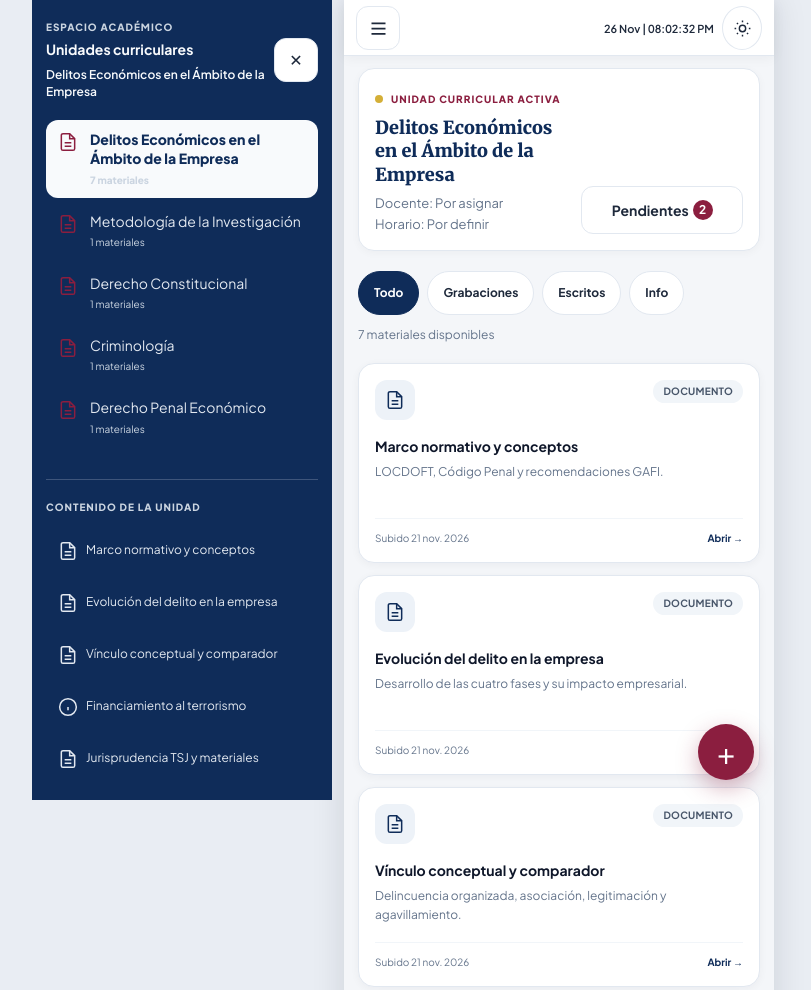
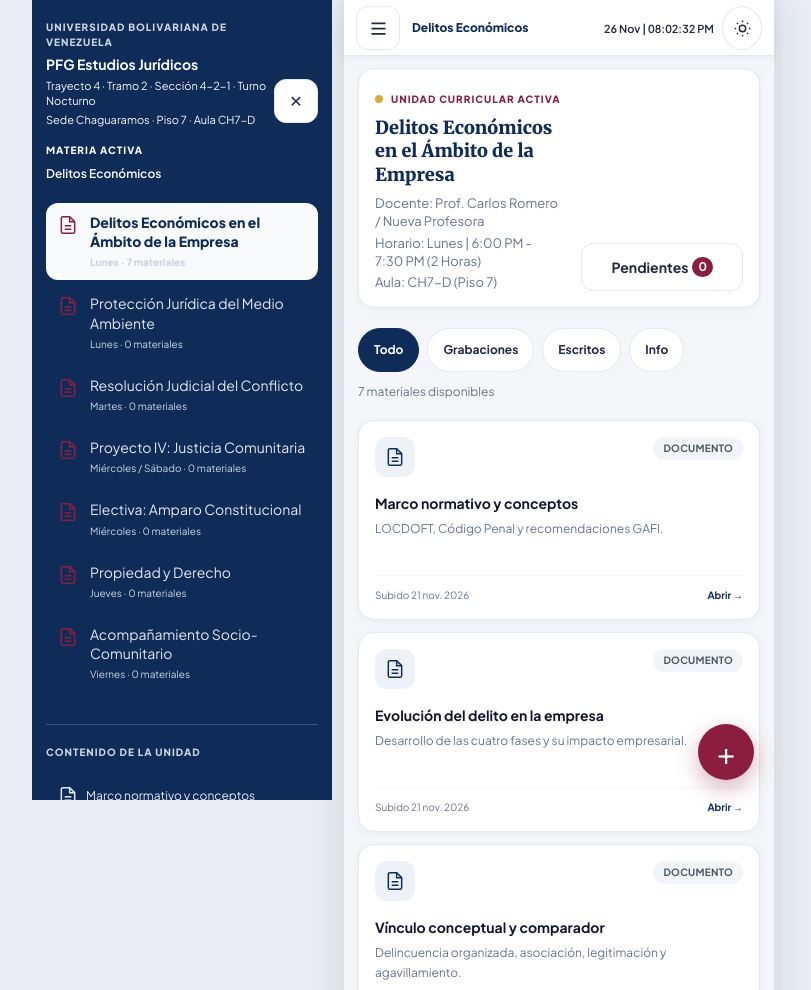
Before and after one commit to Issalock/Delitos-Econ-micos-en-el-mbito-de-la-E, a plain HTML site: page index.html in a window 1280 px wide. Shown: the top 990 px of the page, without its empty margins (81-892 px from the left). Drawn offline with nearby package versions, Linux system fonts and the light colour scheme.

```diff
--- a/index.html
+++ b/index.html
@@ -345,7 +345,17 @@
             gap: 8px;
         }
         .header-inner > div:first-child { flex: 1 1 auto; min-width: 0; }
-        .header-inner > div:first-child > :not(.menu-toggle) { display: none; }
+        .header-inner > div:first-child > :not(.menu-toggle):not(#active-course-short) { display: none; }
+        #active-course-short {
+            display: block;
+            max-width: 132px;
+            overflow: hidden;
+            color: var(--navy);
+            font-size: 12px;
+            font-weight: 800;
+            text-overflow: ellipsis;
+            white-space: nowrap;
+        }
         .header-inner > div:last-child { flex: 0 0 auto; gap: 8px; }
         .header-inner > div:last-child > div { max-width: 190px; }
         .header-inner .clock-label { display: none; }
@@ -579,6 +589,7 @@
                         <p class="text-[10px] uppercase tracking-[.16em] font-extrabold text-[#8B1E3F]">Aula Virtual • UBV</p>
                         <h1 class="font-bold text-sm sm:text-base truncate">Sistema Educativo Web</h1>
                     </div>
+                    <span id="active-course-short">Delitos Económicos</span>
                 </div>
                 <div class="flex items-center gap-2 sm:gap-3">
                     <div class="text-right">
@@ -597,8 +608,11 @@
         <aside class="sidebar" id="sidebar" aria-label="Navegación de unidades curriculares">
             <div class="flex items-center justify-between mb-5">
                 <div>
-                    <p class="text-[10px] uppercase tracking-widest font-extrabold text-slate-500">Espacio académico</p>
-                    <h2 class="font-bold text-sm mt-1">Unidades curriculares</h2>
+                    <p class="text-[10px] uppercase tracking-widest font-extrabold text-slate-500">Universidad Bolivariana de Venezuela</p>
+                    <h2 class="font-bold text-sm mt-1">PFG Estudios Jurídicos</h2>
+                    <p class="mt-1 text-[11px] leading-snug text-slate-300">Trayecto 4 · Tramo 2 · Sección 4-2-1 · Turno Nocturno</p>
+                    <p class="mt-1 text-[11px] leading-snug text-slate-300">Sede Chaguaramos · Piso 7 · Aula CH7-D</p>
+                    <p class="mt-4 text-[10px] uppercase tracking-widest font-extrabold text-slate-400">Materia activa</p>
                     <p id="drawer-active-course" class="mt-2 text-xs font-semibold leading-snug"></p>
                 </div>
                 <button class="menu-toggle" type="button" aria-label="Cerrar navegación" onclick="toggleSidebar(false)">✕</button>
@@ -1394,8 +1408,11 @@
             {
                 id: 'delitos-economicos',
                 nombre: 'Delitos Económicos en el Ámbito de la Empresa',
-                profesor: 'Por asignar',
-                horario: 'Por definir',
+                nombreCorto: 'Delitos Económicos',
+                diasClase: 'Lunes',
+                profesor: 'Prof. Carlos Romero / Nueva Profesora',
+                horario: 'Lunes | 6:00 PM - 7:30 PM (2 Horas)',
+                aula: 'CH7-D (Piso 7)',
                 recursos: [
                     { id: 'marco-normativo', tipo: 'escrito', titulo: 'Marco normativo y conceptos', descripcion: 'LOCDOFT, Código Penal y recomendaciones GAFI.', fechaSubida: '2026-11-21', urlOContenido: 'tab-1', modulo: 1 },
                     { id: 'evolucion-delito', tipo: 'escrito', titulo: 'Evolución del delito en la empresa', descripcion: 'Desarrollo de las cuatro fases y su impacto empresarial.', fechaSubida: '2026-11-21', urlOContenido: 'tab-2', modulo: 2 },
@@ -1405,15 +1422,74 @@
                     { id: 'infografia-oficial', tipo: 'info', titulo: 'Infografía oficial', descripcion: 'Síntesis visual de los cinco ejes de la unidad curricular.', fechaSubida: '2026-11-21', urlOContenido: 'tab-5', modulo: 5, scrollTarget: 'github-infographic-main' },
                     { id: 'grabacion-exposicion', tipo: 'grabacion', titulo: 'Material audiovisual relacionado', descripcion: 'Grabación vinculada con la exposición y el cumplimiento normativo.', fechaSubida: '2026-11-21', urlOContenido: 'tab-5', modulo: 5, scrollTarget: 'github-whatsapp-video' }
                 ],
-                pendientes: [
-                    { id: 'actividad-analisis', tipo: 'taller', titulo: 'Taller: análisis de riesgos en la empresa', fechaEntrega: '2026-12-10', completado: false },
-                    { id: 'evaluacion-modulo', tipo: 'examen', titulo: 'Evaluación de marco normativo', fechaEntrega: '2026-12-17', completado: false }
-                ]
+                pendientes: []
             },
-            { id: 'metodologia-investigacion', nombre: 'Metodología de la Investigación', profesor: 'Por asignar', horario: 'Por definir', recursos: [{ id: 'metodologia-guia', tipo: 'escrito', titulo: 'Guía de metodología', descripcion: 'Material de ejemplo para reemplazar por el contenido oficial.', fechaSubida: '2026-11-26', urlOContenido: 'Guía de estudio' }], pendientes: [] },
-            { id: 'derecho-constitucional', nombre: 'Derecho Constitucional', profesor: 'Por asignar', horario: 'Por definir', recursos: [{ id: 'constitucional-intro', tipo: 'info', titulo: 'Introducción a la unidad', descripcion: 'Espacio de ejemplo para organizar información general.', fechaSubida: '2026-11-26', urlOContenido: 'Información general' }], pendientes: [] },
-            { id: 'criminologia', nombre: 'Criminología', profesor: 'Por asignar', horario: 'Por definir', recursos: [{ id: 'criminologia-audio', tipo: 'grabacion', titulo: 'Clase introductoria', descripcion: 'Recurso demostrativo; sustituir por la grabación real.', fechaSubida: '2026-11-26', urlOContenido: '' }], pendientes: [] },
-            { id: 'derecho-penal', nombre: 'Derecho Penal Económico', profesor: 'Por asignar', horario: 'Por definir', recursos: [{ id: 'penal-material', tipo: 'escrito', titulo: 'Lectura inicial', descripcion: 'Ejemplo de recurso documental para esta unidad.', fechaSubida: '2026-11-26', urlOContenido: 'Lectura inicial' }], pendientes: [] }
+            {
+                id: 'proteccion-ambiente',
+                nombre: 'Protección Jurídica del Medio Ambiente',
+                nombreCorto: 'Medio Ambiente',
+                diasClase: 'Lunes',
+                profesor: 'Prof. Yesenia Azuaje',
+                horario: 'Lunes | 7:30 PM - 9:00 PM (2 Horas)',
+                aula: 'CH7-D (Piso 7)',
+                recursos: [],
+                pendientes: []
+            },
+            {
+                id: 'resolucion-conflictos',
+                nombre: 'Resolución Judicial del Conflicto',
+                nombreCorto: 'Resolución del Conflicto',
+                diasClase: 'Martes',
+                profesor: 'Prof. Julian Matute',
+                horario: 'Martes | 6:00 PM - 8:15 PM (3 Horas)',
+                aula: 'CH7-D (Piso 7)',
+                recursos: [],
+                pendientes: []
+            },
+            {
+                id: 'proyecto-iv',
+                nombre: 'Proyecto IV: Justicia Comunitaria',
+                nombreCorto: 'Proyecto IV',
+                diasClase: 'Miércoles / Sábado',
+                profesor: 'Prof. Yajaira Prim',
+                horario: 'Miércoles (Teoría 2h: 6:00 PM - 7:30 PM) y Sábado (Práctica 6h: 7:30 AM - 12:00 PM)',
+                aula: 'CH7-D / Comunidad',
+                recursos: [],
+                pendientes: []
+            },
+            {
+                id: 'amparo-constitucional',
+                nombre: 'Electiva: Amparo Constitucional',
+                nombreCorto: 'Amparo Constitucional',
+                diasClase: 'Miércoles',
+                profesor: 'Prof. Eugenio Herrera',
+                horario: 'Miércoles | 7:30 PM - 9:00 PM (2 Horas)',
+                aula: 'CH7-D (Piso 7)',
+                recursos: [],
+                pendientes: []
+            },
+            {
+                id: 'propiedad-derecho',
+                nombre: 'Propiedad y Derecho',
+                nombreCorto: 'Propiedad y Derecho',
+                diasClase: 'Jueves',
+                profesor: 'Prof. Luis Decimavilla',
+                horario: 'Jueves | 6:00 PM - 8:15 PM (3 Horas)',
+                aula: 'CH7-D (Piso 7)',
+                recursos: [],
+                pendientes: []
+            },
+            {
+                id: 'acompanamiento-comunitario',
+                nombre: 'Acompañamiento Socio-Comunitario',
+                nombreCorto: 'Acomp. Socio-Comunitario',
+                diasClase: 'Viernes',
+                profesor: 'Prof. Yldemaro Torres',
+                horario: 'Viernes | 6:00 PM - 7:30 PM (2 Horas)',
+                aula: 'CH7-D (Piso 7)',
+                recursos: [],
+                pendientes: []
+            }
         ];
 
         const unitIcons = {
@@ -1470,6 +1546,7 @@
                     });
                     if (Array.isArray(savedUnit.pendientes)) savedUnit.pendientes.forEach(activity => {
                         if (!activity || !activity.id || !activity.titulo) return;
+                        if (activity.id === 'actividad-analisis' || activity.id === 'evaluacion-modulo') return;
                         const index = unit.pendientes.findIndex(item => item.id === activity.id);
                         if (index < 0) unit.pendientes.push(activity);
                         else unit.pendientes[index] = { ...unit.pendientes[index], ...activity };
@@ -1497,12 +1574,12 @@
         }
 
         function renderUnitList() {
-            document.getElementById('drawer-active-course').textContent = getActiveUnit().nombre;
+            document.getElementById('drawer-active-course').textContent = getActiveUnit().nombreCorto;
             document.getElementById('unit-list').innerHTML = curricularUnits.map(unit => `
                 <button type="button" class="unit-button ${unit.id === activeUnitId ? 'active' : ''}" onclick="selectUnit('${escapeHTML(unit.id)}')">
                     <span class="flex items-start gap-3">
                         <span class="mt-0.5 text-[#8B1E3F]">${unitIcons.escrito}</span>
-                        <span class="min-w-0"><span class="block text-sm leading-snug">${escapeHTML(unit.nombre)}</span><span class="block mt-1 text-[10px] text-slate-500">${unit.recursos.length} materiales</span></span>
+                        <span class="min-w-0"><span class="block text-sm leading-snug">${escapeHTML(unit.nombre)}</span><span class="block mt-1 text-[10px] text-slate-500">${escapeHTML(unit.diasClase)} · ${unit.recursos.length} materiales</span></span>
                     </span>
                 </button>`).join('');
         }
@@ -1543,8 +1620,9 @@
             activeUnitId = unitId;
             activeResourceFilter = 'todo';
             document.querySelectorAll('.filter-button').forEach(button => button.classList.toggle('active', button.dataset.filter === 'todo'));
+            document.getElementById('active-course-short').textContent = getActiveUnit().nombreCorto;
             document.getElementById('course-title').textContent = getActiveUnit().nombre;
-            document.getElementById('course-meta').innerHTML = `<span>Docente: ${escapeHTML(getActiveUnit().profesor)}</span><span>Horario: ${escapeHTML(getActiveUnit().horario)}</span>`;
+            document.getElementById('course-meta').innerHTML = `<span>Docente: ${escapeHTML(getActiveUnit().profesor)}</span><span>Horario: ${escapeHTML(getActiveUnit().horario)}</span><span>Aula: ${escapeHTML(getActiveUnit().aula)}</span>`;
             document.getElementById('course-dashboard').classList.remove('hidden');
             document.getElementById('module-content').classList.add('hidden');
             document.body.classList.remove('module-open');
@@ -2365,10 +2443,7 @@
             loadTheme();
             renderNormsAccordion('all');
             selectEvoPhase(0);
-            renderUnitList();
-            renderModuleList();
-            renderResources();
-            updatePendingCount();
+            selectUnit(activeUnitId);
             bindCourseForms();
             updateClock();
             window.setInterval(updateClock, 1000);
```
